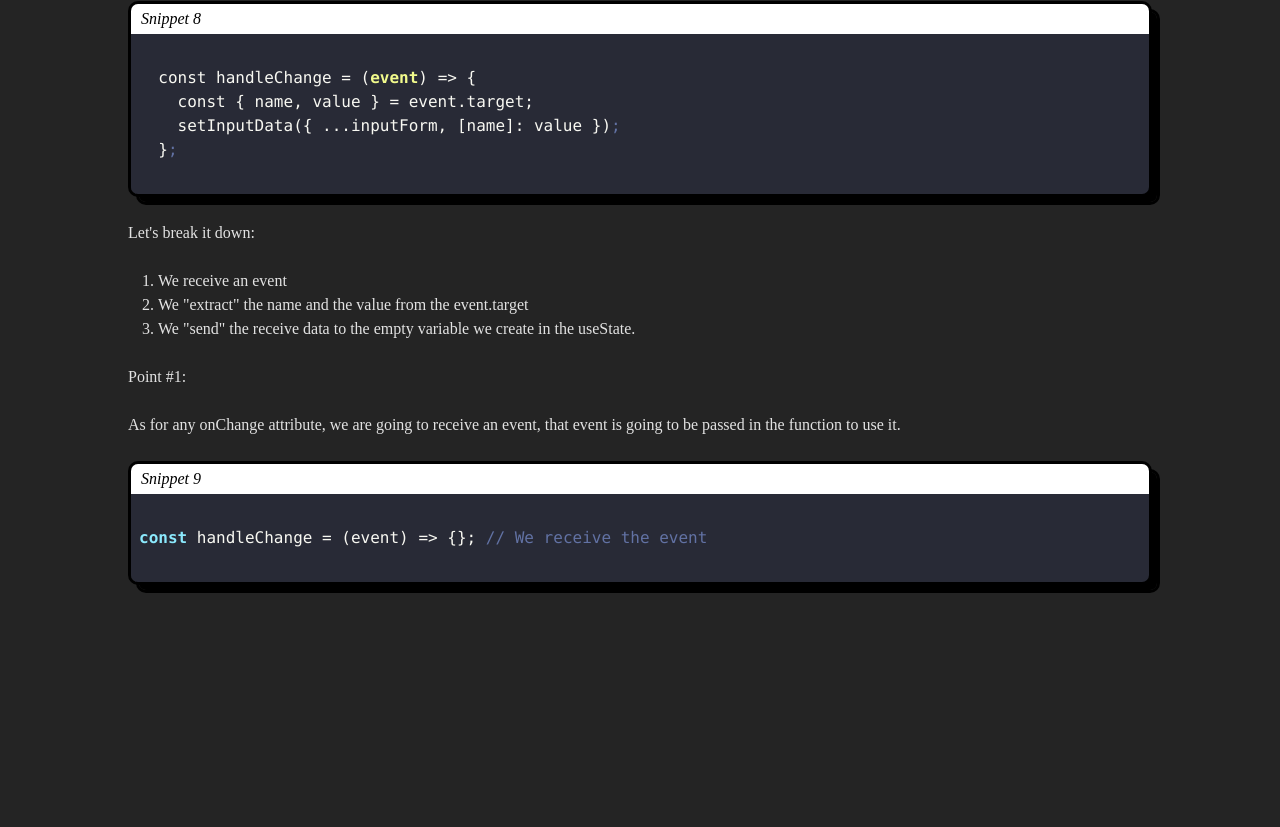
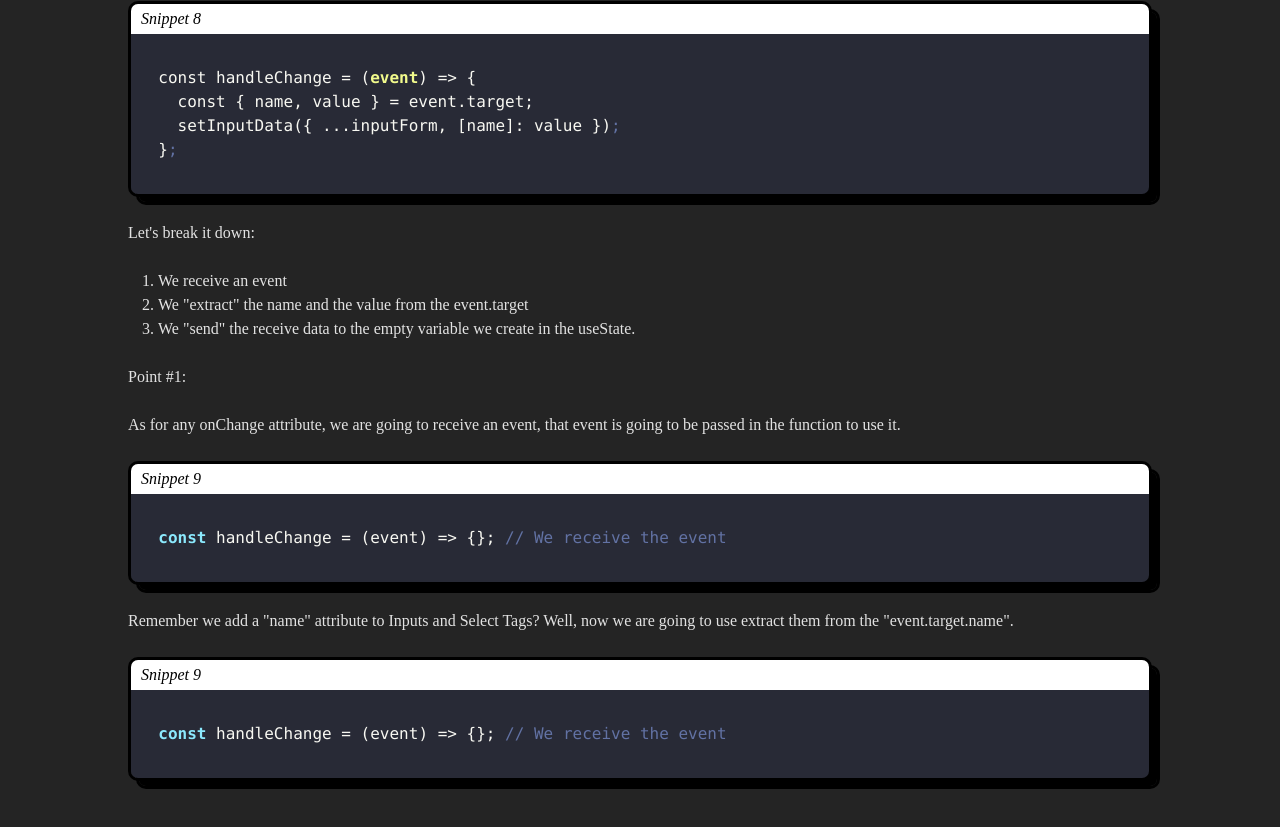
Before and after one commit to kinxori/inxel-test, a React (Vite) app: page / in a window 1280 px wide. Shown: the part 4876-5703 px from the top of the page. Before the commit the page ends 5565 px from the top, so only its background shows below. Built offline with nearby package versions, Linux system fonts and the light colour scheme.

Commit message:
updated content in page 7

```diff
--- a/src/App.jsx
+++ b/src/App.jsx
@@ -126,7 +126,22 @@ export default function App() {
 `;
 
   const snippet9 = `
-const handleChange = (event) => {}; // We receive the event
+  const handleChange = (event) => {}; // We receive the event
+
+`;
+
+  const snippet10 = `
+  const name = event.target.name;
+
+`;
+
+  const snippet11 = `
+  const value = event.target.value;
+
+`;
+
+  const snippet12 = `
+  const { name, value } = event.target;
 
 `;
 
@@ -320,6 +335,19 @@ const handleChange = (event) => {}; // We receive the event
           </SyntaxHighlighter>
         </div>
         <br></br>
+        <p>
+          Remember we add a "name" attribute to Inputs and Select Tags? Well, now we are going to
+          use extract them from the "event.target.name".
+        </p>
+        <br></br>
+        <div className="rounded-[10px] overflow-hidden drop-shadow-[8px_8px_0px_rgba(0,0,0,1)] border-black border-[3px]   ">
+          <div className="w-[100%] h-[30px] bg-white flex items-center pl-[10px]   ">
+            <i className="text-black  ">Snippet 9</i>
+          </div>
+          <SyntaxHighlighter language="jsx" style={dracula}>
+            {snippet9}
+          </SyntaxHighlighter>
+        </div>
       </div>
     </article>
   );
```
